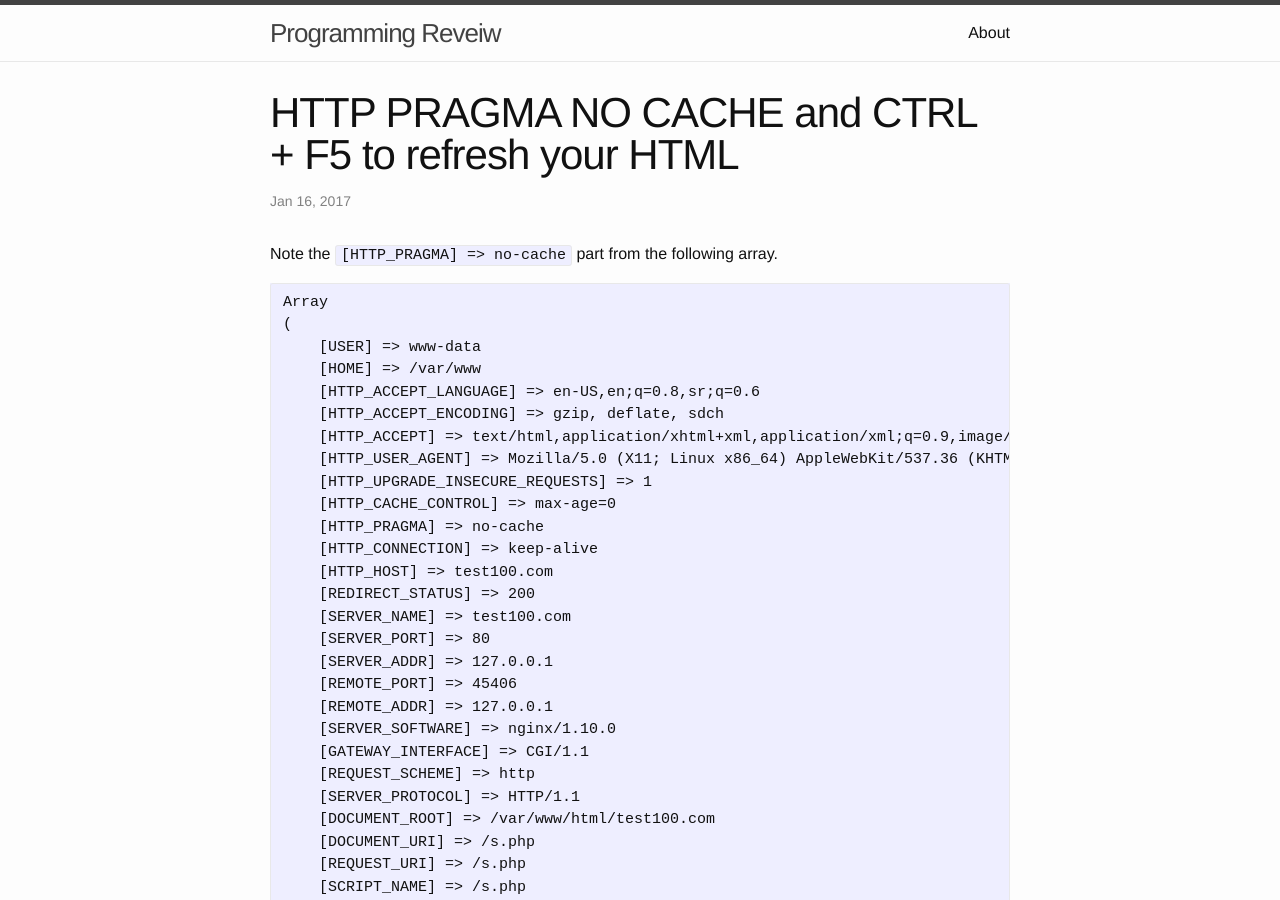
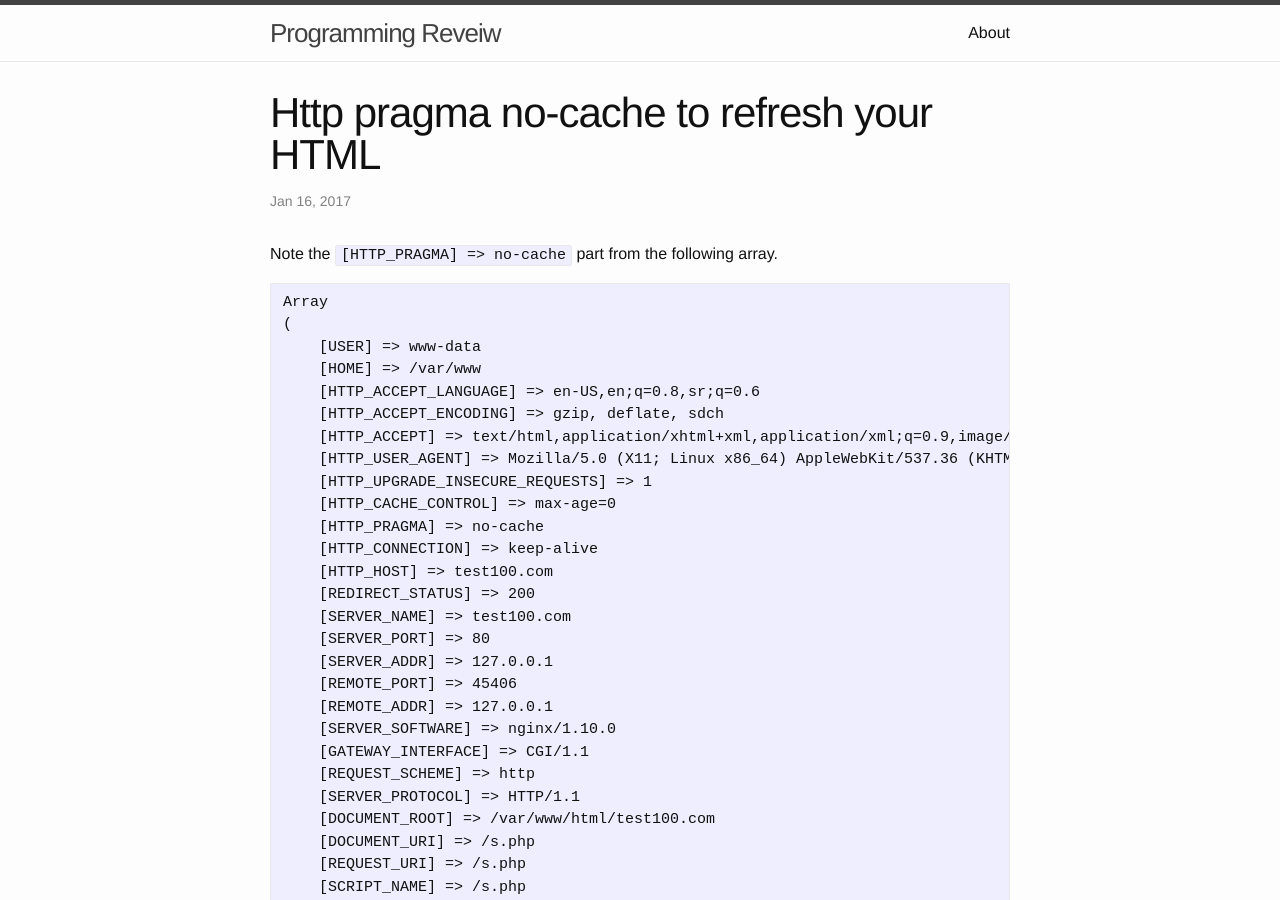
Before and after one commit to dejanbatanjac/programming-review.com, a Jekyll site: the page built from _posts/2016-01-16-http-pragma-no-cache.md, in a window 1280 px wide and 900 px high. Built offline with Jekyll 4.4.1, drawn with Linux system fonts in a browser that asks for light colours.

Commit message:
Update 2016-01-16-http-pragma-no-cache.md

```diff
--- a/_posts/2016-01-16-http-pragma-no-cache.md
+++ b/_posts/2016-01-16-http-pragma-no-cache.md
@@ -1,6 +1,6 @@
 ---
 layout: post
-title:  "HTTP PRAGMA NO CACHE and CTRL + F5 to refresh your HTML"
+title:  "Http pragma no-cache to refresh your HTML"
 date:   2017-01-16 03:39:33 +0100
 categories: Browser
 ---
```
